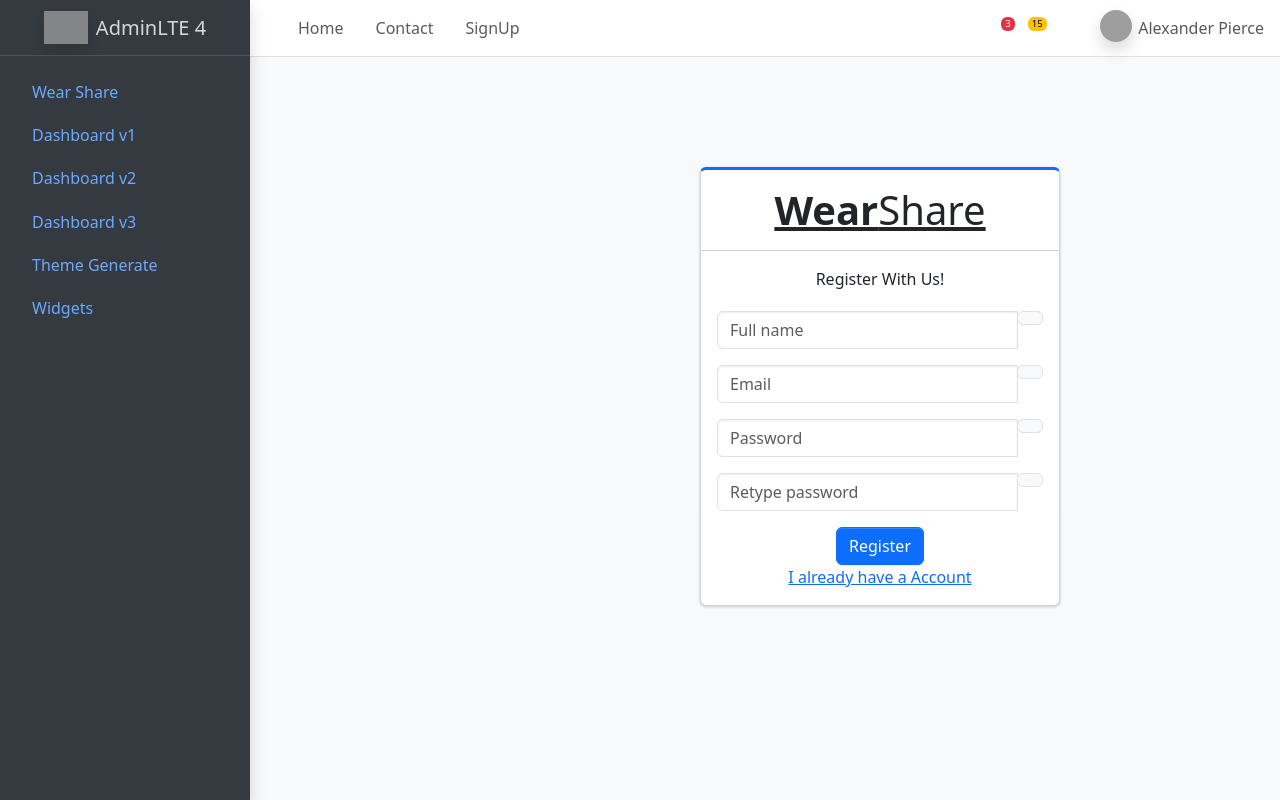
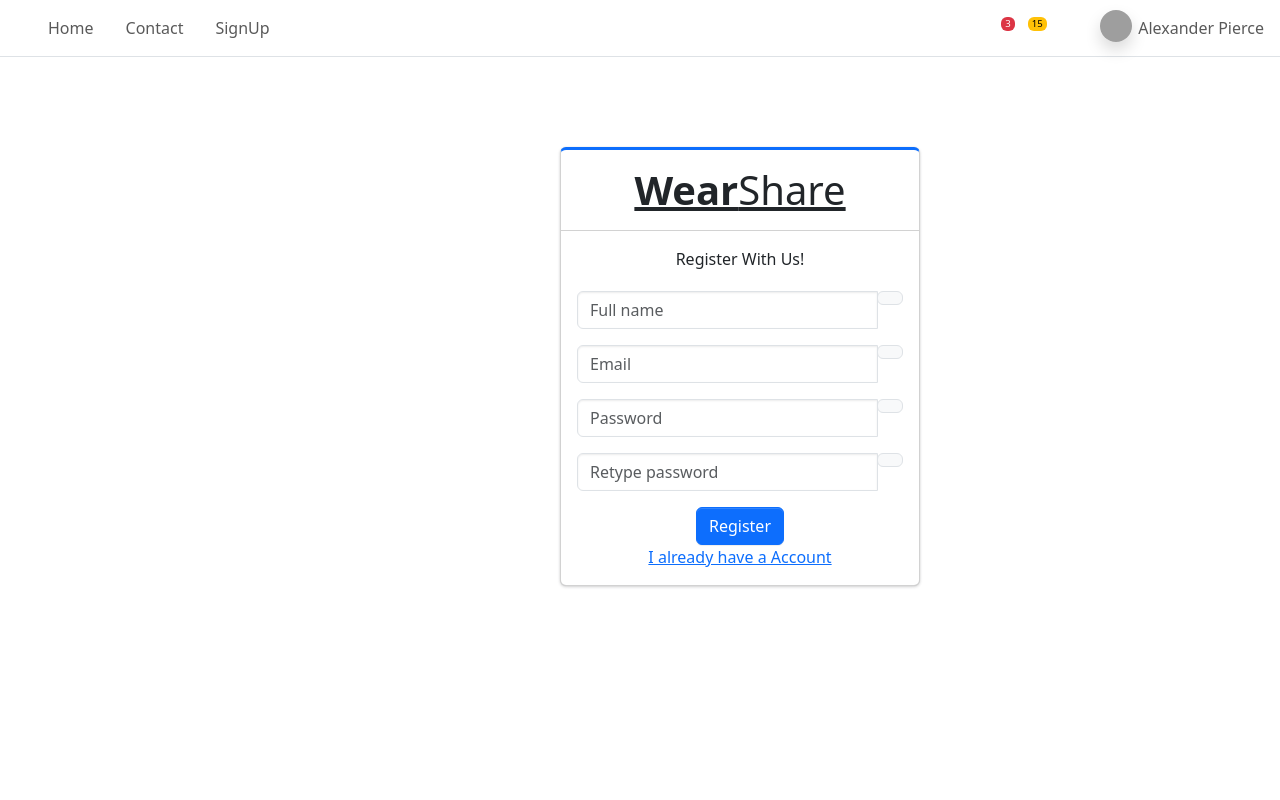
Before and after one commit to shubh10402/wearshareproject, a React (Vite) app: page /signup in a window 1280 px wide. Built offline with nearby package versions, Linux system fonts and the light colour scheme; grey boxes are pictures that could not be loaded.

Commit message:
background remove

```diff
--- a/src/App.jsx
+++ b/src/App.jsx
@@ -7,7 +7,7 @@ import './assets/css/adminlte.css'
 import './assets/css/adminlte.min.css'
 import { UserSidebar } from './component/layout/UserSidebar'
 import { SignUp } from './component/common/SignUp'
-import { BrowserRouter,Routes, Route } from 'react-router-dom';
+import { BrowserRouter,Routes, Route } from 'react-router-dom'
 import { Loginpageuser } from './component/common/Loginpageuser'
 
 
@@ -19,10 +19,12 @@ function App() {
   // const [count, setCount] = useState(0)
 
   return (
-    <body className='layout-fixed sidebar-expand-lg bg-body-tertiary sidebar-open app-loaded'>
-      <div className='app-wrapper'>
-       <UserSidebar>  </UserSidebar>
-       {/* <UserNavbar></UserNavbar> */}
+    <body>
+
+
+      <div >
+       {/* <UserSidebar>  </UserSidebar> */}
+       <UserNavbar></UserNavbar>
 
 
        {/* <SignUp></SignUp> */}
--- a/src/component/common/SignUp.jsx
+++ b/src/component/common/SignUp.jsx
@@ -29,9 +29,9 @@ export const SignUp = () => {
   <div className="register-box"
       style={
         {
-          marginTop: 110 ,
-      marginLeft: 450 ,
-      textAlign:'center'
+          marginTop: 90 ,
+      marginLeft: 560 ,
+      textAlign:'center',
       }
       }
        >
```
